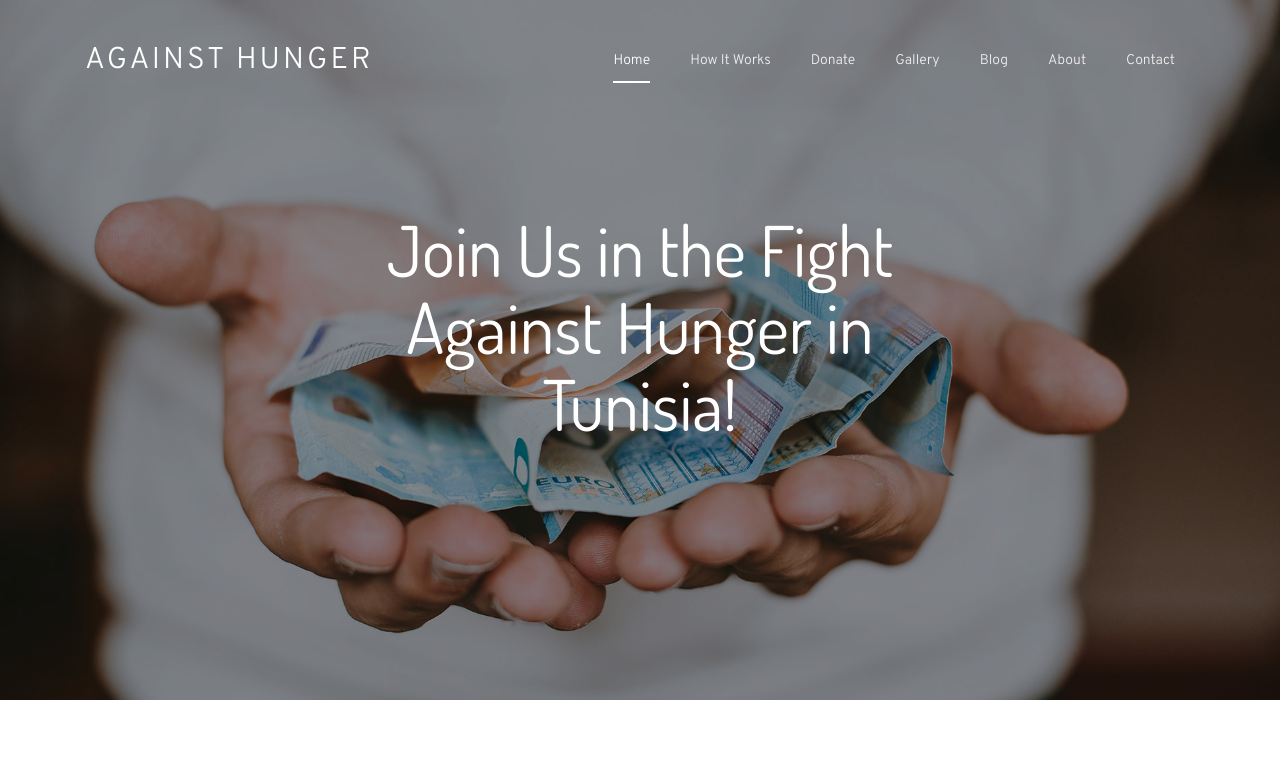
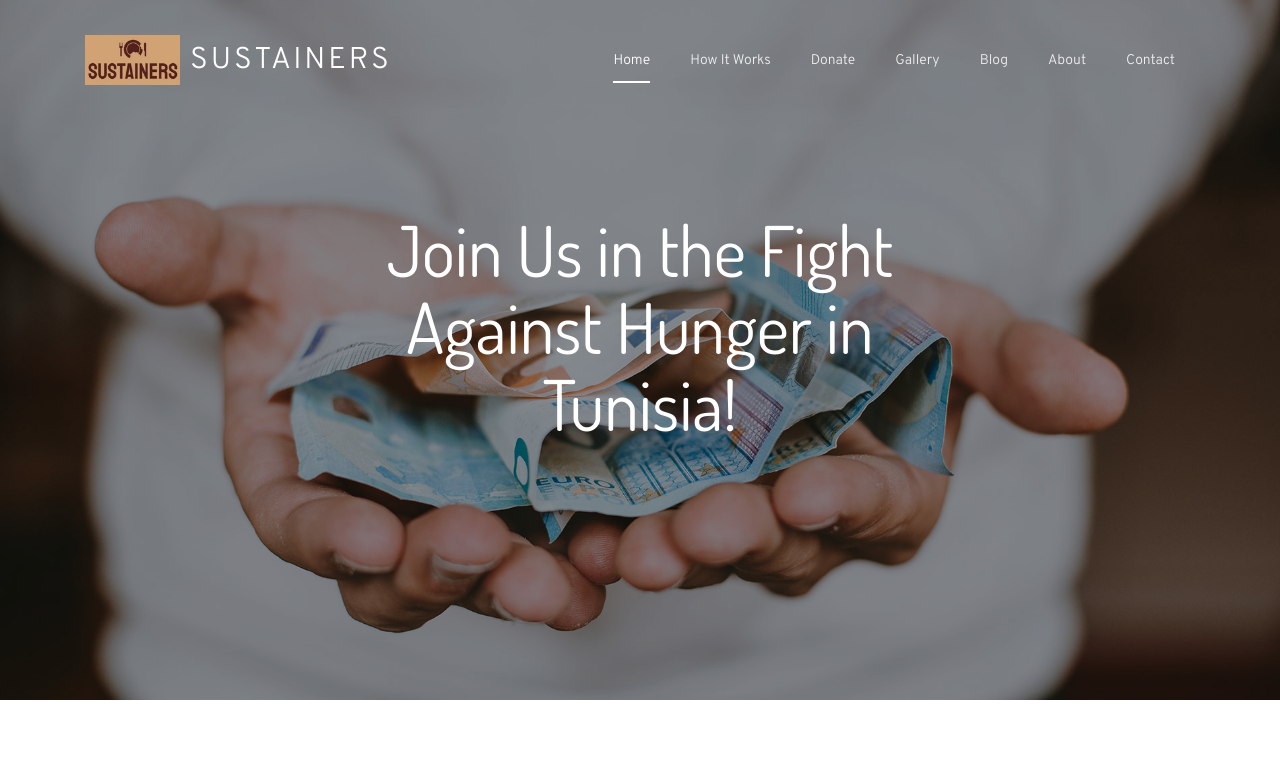
Before and after one commit to SlimBizid/SlimBizid.github.io, a plain HTML site: page index.html in a window 1280 px wide. Shown: the top 761 px of the page. Drawn offline with Linux system fonts and the light colour scheme; some packages are replaced by stand-ins of ours; no server answers; files whose address does not match are found by name.

Commit message:
added logo&changedname

```diff
--- a/index.html
+++ b/index.html
@@ -27,7 +27,9 @@
 
   <nav class="navbar navbar-expand-lg navbar-dark ftco_navbar bg-dark ftco-navbar-light" id="ftco-navbar">
     <div class="container">
-      <a class="navbar-brand" href="index.html">Against Hunger</a>
+      <a class="navbar-brand" href="index.html">
+        <img src="images/sustainers.jpg" alt="Against Hunger Logo" style="height: 50px;">
+        Sustainers</a>
       <button class="navbar-toggler" type="button" data-toggle="collapse" data-target="#ftco-nav" aria-controls="ftco-nav" aria-expanded="false" aria-label="Toggle navigation">
         <span class="oi oi-menu"></span> Menu
       </button>
@@ -297,7 +299,10 @@
 
         <div class="col-md-6 col-lg-4",style="padding-left: 20px;">
           <div class="block-23">
-            <h3 class="heading-section">Get Connected</h3>
+            <h3 class="heading-section">Get Connected
+              <img src="images/sustainers.jpg" alt="Against Hunger Logo" style="height: 50px;">
+            </h3>
+
               <ul>
                 <li><span class="icon icon-map-marker"></span><span class="text">203 Habib Bourguiba Street, Tunisia</span></li>
                 <li><a href="#"><span class="icon icon-phone"></span><span class="text">+216 74561235</span></a></li>
```
Also changed, not shown: images/sustainers.jpg (added).
